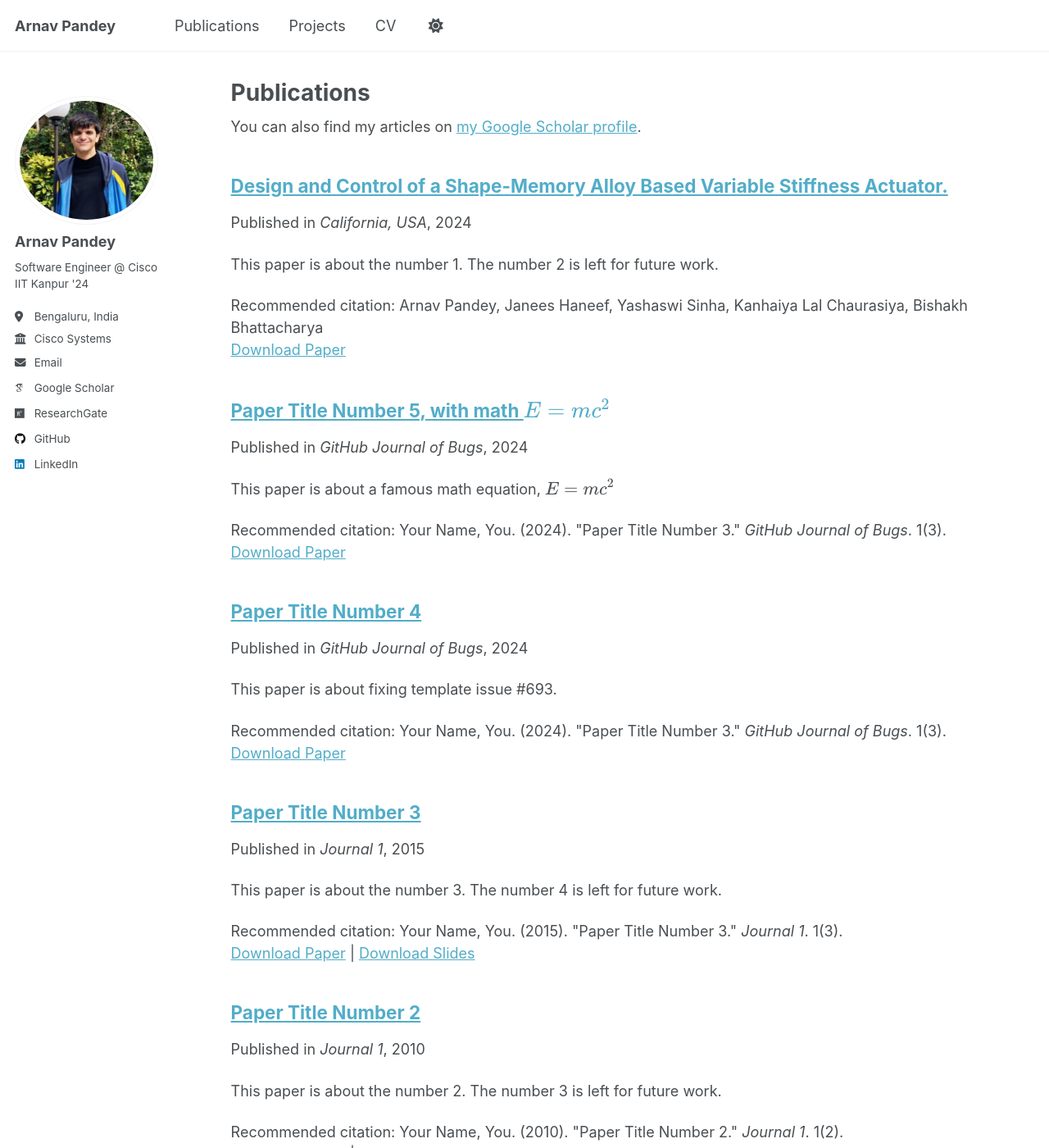
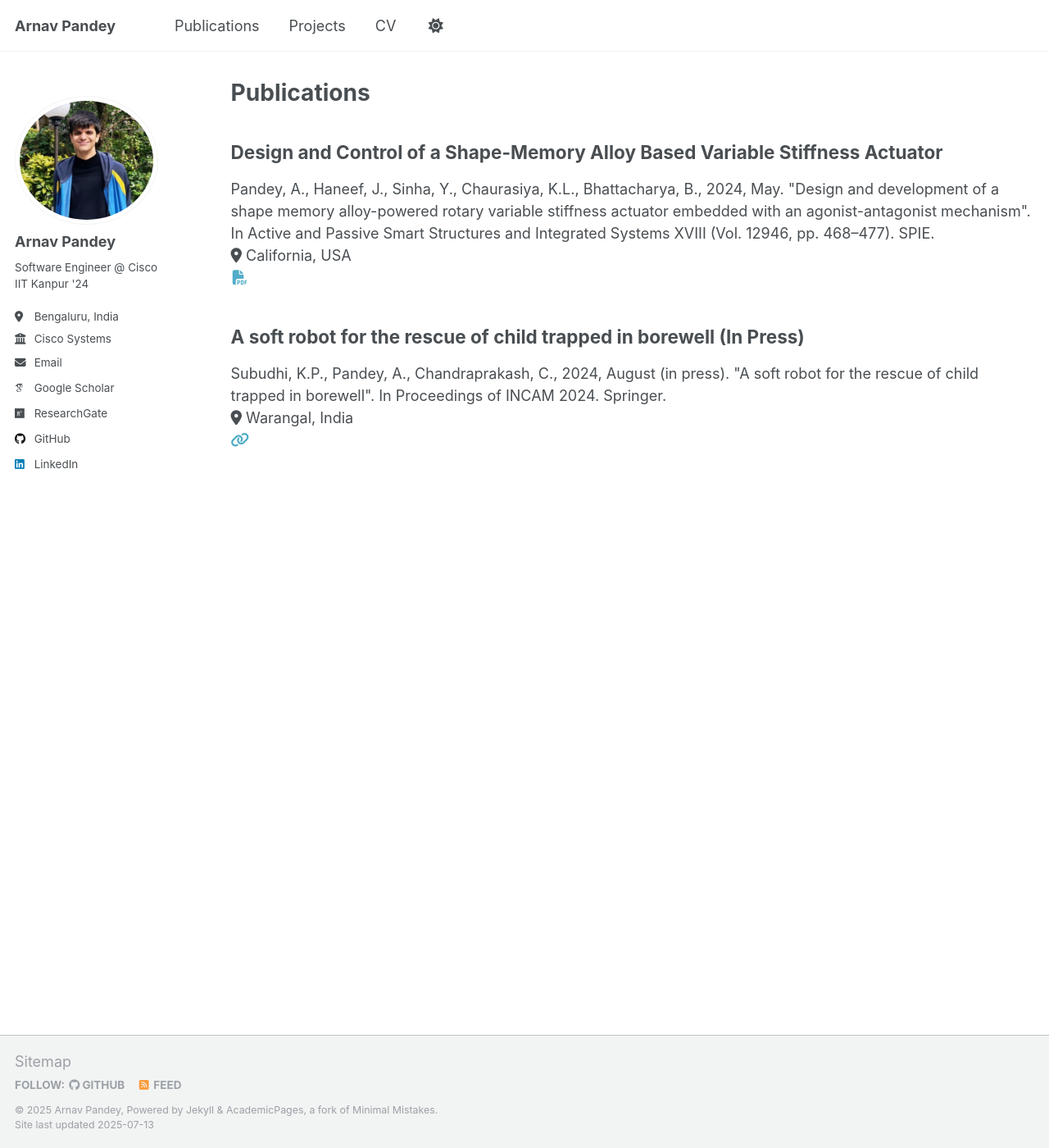
Before and after one commit to arnavpandey712/arnavpandey712.github.io, a Jekyll site: the page built from _pages/publications.html, in a window 1280 px wide and 1400 px high. Shown: the whole window at 82% size. Built offline with Jekyll 4.4.1, drawn with Linux system fonts in a browser that asks for light colours; some web fonts are replaced; a script that is not in the unit is left out; some of the changed text lies outside the part shown.

Commit message:
Finalized the about, publications and CV pages

```diff
--- a/_data/navigation.yml
+++ b/_data/navigation.yml
@@ -9,7 +9,7 @@
 
 main:
   - title: "Publications"
-    url: /pubs/
+    url: /publications/
 
   # - title: "Projects"
   #   url: /projects/
@@ -24,7 +24,7 @@ main:
   #   url: /year-archive/
 
   - title: "CV"
-    url: /files/cv
+    url: /files/CV.pdf
 
   # - title: "CV"
   #   url: /cv-json/
--- a/_includes/archive-single.html
+++ b/_includes/archive-single.html
@@ -27,7 +27,9 @@
     {% endif %}
 
     <h2 class="archive__item-title" itemprop="headline">
-      {% if post.link %}
+      {% if post.collection == 'publications' %}
+        {{ title }}
+      {% elsif post.link %}
         <a href="{{ post.link }}">{{ title }}</a> <a href="{{ base_path }}{{ post.url }}" rel="permalink"><i class="fa fa-link" aria-hidden="true" title="permalink"></i><span class="sr-only">Permalink</span></a>
       {% else %}
         <a href="{{ base_path }}{{ post.url }}" rel="permalink">{{ title }}</a>
@@ -35,49 +37,71 @@
     </h2>
 
     {% if post.read_time %}
+    {% elsif post.read_time and post.collection == 'posts' %}
       <p class="page__meta"><i class="fa fa-clock" aria-hidden="true"></i> {% include read-time.html %}</p>
     {% endif %}
 
-        {% if post.collection == 'teaching' %}
-          <p> {{ post.type }}, <i>{{ post.venue }}</i>, {{ post.date | default: "1900-01-01" | date: "%Y" }} </p>
-        {% elsif post.collection == 'publications' %}
-          <p>Published in <i>{{ post.venue }}</i>, {{ post.date | default: "1900-01-01" | date: "%Y" }} </p>
-        {% elsif post.date %}
-         <p class="page__date"><strong><i class="fa fa-fw fa-calendar" aria-hidden="true"></i> {{ site.data.ui-text[site.locale].date_label | default: "Published:" }}</strong> <time datetime="{{ post.date | default: "1900-01-01" | date_to_xmlschema }}">{{ post.date | default: "1900-01-01" | date: "%B %d, %Y" }}</time></p>
-        {% endif %}
+    {% if post.collection == 'teaching' %}
+      <p> {{ post.type }}, <i>{{ post.venue }}</i>, {{ post.date | default: "1900-01-01" | date: "%Y" }} </p>
+    {% elsif post.collection == 'publications' %}
+      {% if post.abstract %}
+        <details><summary>Abstract</summary>
+        <blockquote>
+        <p>
+        {{ post.abstract }}
+        </p>
+        </blockquote>
+        </details>
+      {% endif %}
 
-    {% if post.excerpt and site.read_more != 'enabled' %}
+      <!-- citation and icon code -->
+      <p>
+      {% if post.citation %}
+        {{ post.citation }}
+      {% endif %}
+
+      {% if post.location %}
+        <br><i class="fas fa-map-marker-alt" aria-hidden="true" style="margin-right:5px;"></i>{{ post.location }}
+      {% endif %}
+
+      <br>
+      {% if post.link %}
+        <a href="{{ post.link }}"><i class="fas fa-fw fa-link zoom" aria-hidden="true"></i></a>
+      {% endif %}
+      {% if post.paperurl %}
+        <a href="{{ post.paperurl }}"><i class="fas fa-fw fa-file-pdf zoom" aria-hidden="true"></i></a>
+      {% endif %}
+      {% if post.code %}
+        <a href="{{ post.code }}"><i class="fas fa-fw fa-code zoom" aria-hidden="true"></i></a>
+      {% endif %}
+      {% if post.github %}
+        <a href="{{ post.github }}"><i class="fab fa-fw fa-github zoom" aria-hidden="true"></i></a>
+      {% endif %}
+      </p>
+    {% elsif post.collection == 'posts' and post.date %}
+      <p class="page__date"><i class="fa fa-fw fa-calendar" aria-hidden="true"></i> <time datetime="{{ post.date | default: "1900-01-01" | date_to_xmlschema }}">{{ post.date | default: "1900-01-01" | date: "%B %d, %Y" }}</time></p>
+    {% endif %}
+
+    {% if post.excerpt and post.collection == 'research' and site.read_more != 'enabled' %}
+      <p class="archive__item-excerpt" itemprop="description">
+        <a href="{{ base_path }}{{ post.url }}" rel="permalink">
+        <div class="container">
+          {{ post.excerpt }}
+          <div class="overlay">
+          </div>
+        </div>
+        </a>
+      </p>
+    {% elsif post.excerpt and site.read_more != 'enabled' %}
     <p class="archive__item-excerpt" itemprop="description">{{ post.excerpt | markdownify }}</p>
     {% elsif post.excerpt and site.read_more == 'enabled' %}
-    <p class="archive__item-excerpt" itemprop="description"><p>{{ post.excerpt | markdownify | remove: '<p>' | remove: '</p>' }}<strong><a href="{{ base_path }}{{ post.url }}" rel="permalink"> Read more</a></strong></p></p>
-    {% endif %}
-
-    {% if post.citation and post.paperurl and post.slidesurl and post.bibtexurl %}
-      <p>Recommended citation: {{ post.citation }}<br /><a href="{{ post.paperurl }}">Download Paper</a> | <a href="{{ post.slidesurl }}">Download Slides</a> | <a href="{{ post.bibtexurl }}">Download Bibtex</a></p>
-    {% elsif post.citation and post.paperurl and post.slidesurl %}
-      <p>Recommended citation: {{ post.citation }}<br /><a href="{{ post.paperurl }}">Download Paper</a> | <a href="{{ post.slidesurl }}">Download Slides</a></p>
-    {% elsif post.citation and post.paperurl and post.bibtexurl %}
-      <p>Recommended citation: {{ post.citation }}<br /><a href="{{ post.paperurl }}">Download Paper</a> | <a href="{{ post.bibtexurl }}">Download Bibtex</a></p>
-    {% elsif post.citation and post.paperurl %}
-      <p>Recommended citation: {{ post.citation }}<br /><a href="{{ post.paperurl }}">Download Paper</a></p>
-    {% elsif post.citation and post.slidesurl and post.bibtexurl %}
-      <p>Recommended citation: {{ post.citation }}<br /><a href="{{ post.slidesurl }}">Download Slides</a> | <a href="{{ post.bibtexurl}}">Download Bibtex</a></p>
-    {% elsif post.citation and post.slidesurl %}
-      <p>Recommended citation: {{ post.citation }}<br /><a href="{{ post.slidesurl }}">Download Slides</a></p>
-    {% elsif post.citation and post.bibtexurl %}
-      <p>Recommended citation: {{ post.citation }}<br /><a href="{{ post.bibtexurl }}">Download Bibtex</a></p>
-    {% elsif post.citation %}
-      <p>Recommended citation: {{ post.citation }}</p>
-    {% elsif post.paperurl and post.bibtexurl %}
-      <p><a href=" {{ post.paperurl }} ">Download Paper</a> | <a href="{{ post.bibtexurl }}">Download Bibtex</a></p>
-    {% elsif post.paperurl %}
-      <p><a href=" {{ post.paperurl }} ">Download Paper</a></p>
-    {% elsif post.slidesurl and post.bibtexurl %}
-      <p><a href="{{ post.slidesurl }}">Download Slides</a> | <a href="{{ post.bibtexurl }}">Download Bibtex</a></p>
-    {% elsif post.slidesurl %}
-      <p><a href="{{ post.slidesurl }}">Download Slides</a></p>
-    {% elsif post.bibtexurl %}
-      <p><a href="{{ post.bibtexurl }}">Download Bibtex</a></p>
+      <p class="archive__item-excerpt" itemprop="description">
+        <p>{{ post.excerpt | markdownify | remove: '<p>' | remove: '</p>' }}
+          <strong>
+            <a href="{{ base_path }}{{ post.url }}" rel="permalink"> Read more</a>
+          </strong>
+        </p>
+      </p>
     {% endif %}
 
   </article>
--- a/_pages/publications.html
+++ b/_pages/publications.html
@@ -5,29 +5,13 @@ permalink: /publications/
 author_profile: true
 ---
 
-{% if site.author.googlescholar %}
-  <div class="wordwrap">You can also find my articles on <a href="{{site.author.googlescholar}}">my Google Scholar profile</a>.</div>
+{% if author.googlescholar %}
+  You can also find my articles on <u><a href="{{author.googlescholar}}">my Google Scholar profile</a>.</u>
 {% endif %}
 
 {% include base_path %}
 
-<!-- New style rendering if publication categories are defined -->
-{% if site.publication_category %}
-  {% for category in site.publication_category  %}
-    {% assign title_shown = false %}
-    {% for post in site.publications reversed %}
-      {% if post.category != category[0] %}
-        {% continue %}
-      {% endif %}
-      {% unless title_shown %}
-        <h2>{{ category[1].title }}</h2><hr />
-        {% assign title_shown = true %}
-      {% endunless %}
-      {% include archive-single.html %}
-    {% endfor %}
-  {% endfor %}
-{% else %}
-  {% for post in site.publications reversed %}
-    {% include archive-single.html %}
-  {% endfor %}
-{% endif %}
+{% assign sorted_pubs = site.publications | sort: "order" %}
+{% for post in sorted_pubs %}
+  {% include archive-single.html %}
+{% endfor %}
--- a/_publications/2010-10-01-paper-title-number-2.md
+++ /dev/null
@@ -1,14 +0,0 @@
----
-title: "Paper Title Number 2"
-collection: publications
-category: manuscripts
-permalink: /publication/2010-10-01-paper-title-number-2
-excerpt: 'This paper is about the number 2. The number 3 is left for future work.'
-date: 2010-10-01
-venue: 'Journal 1'
-slidesurl: 'http://academicpages.github.io/files/slides2.pdf'
-paperurl: 'http://academicpages.github.io/files/paper2.pdf'
-citation: 'Your Name, You. (2010). &quot;Paper Title Number 2.&quot; <i>Journal 1</i>. 1(2).'
----
-
-The contents above will be part of a list of publications, if the user clicks the link for the publication than the contents of section will be rendered as a full page, allowing you to provide more information about the paper for the reader. When publications are displayed as a single page, the contents of the above "citation" field will automatically be included below this section in a smaller font.
--- a/_publications/2015-10-01-paper-title-number-3.md
+++ /dev/null
@@ -1,14 +0,0 @@
----
-title: "Paper Title Number 3"
-collection: publications
-category: manuscripts
-permalink: /publication/2015-10-01-paper-title-number-3
-excerpt: 'This paper is about the number 3. The number 4 is left for future work.'
-date: 2015-10-01
-venue: 'Journal 1'
-slidesurl: 'http://academicpages.github.io/files/slides3.pdf'
-paperurl: 'http://academicpages.github.io/files/paper3.pdf'
-citation: 'Your Name, You. (2015). &quot;Paper Title Number 3.&quot; <i>Journal 1</i>. 1(3).'
----
-
-The contents above will be part of a list of publications, if the user clicks the link for the publication than the contents of section will be rendered as a full page, allowing you to provide more information about the paper for the reader. When publications are displayed as a single page, the contents of the above "citation" field will automatically be included below this section in a smaller font.
--- a/_publications/2025-06-08-paper-title-number-5.md
+++ /dev/null
@@ -1,13 +0,0 @@
----
-title: "Paper Title Number 5, with math $$E=mc^2$$"
-collection: publications
-category: conferences
-permalink: /publication/2024-02-17-paper-title-number-4
-excerpt: 'This paper is about a famous math equation, $$E=mc^2$$'
-date: 2024-02-17
-venue: 'GitHub Journal of Bugs'
-paperurl: 'http://academicpages.github.io/files/paper3.pdf'
-citation: 'Your Name, You. (2024). &quot;Paper Title Number 3.&quot; <i>GitHub Journal of Bugs</i>. 1(3).'
----
-
-Using [MathJax](https://www.mathjax.org/) in the description is supported - $$E=mc^2$$ - however, the use must be mindful that the default delimiters are `$$...$$` and `\\[...\\]` which differs from the `$...$` that is typically expected.
--- a/_publications/SPIE.md
+++ b/_publications/SPIE.md
@@ -1,14 +1,13 @@
 ---
-title: "Design and Control of a Shape-Memory Alloy Based Variable Stiffness Actuator."
+title: "Design and Control of a Shape-Memory Alloy Based Variable Stiffness Actuator"
 collection: publications
 # category: manuscripts
-permalink: /publication/SPIE.md
-excerpt: 'This paper is about the number 1. The number 2 is left for future work.'
+permalink: /publication/SPIE
 date: May, 2024
-venue: 'California, USA'
+location: 'California, USA'
+order: 1
 # slidesurl: 'http://academicpages.github.io/files/slides1.pdf'
 paperurl: 'https://doi.org/10.1117/12.3010086'
 # bibtexurl: 'http://academicpages.github.io/files/bibtex1.bib'
-citation: 'Arnav Pandey, Janees Haneef, Yashaswi Sinha, Kanhaiya Lal Chaurasiya, Bishakh Bhattacharya'
+citation: 'Pandey, A., Haneef, J., Sinha, Y., Chaurasiya, K.L., Bhattacharya, B., 2024, May. "Design and development of a shape memory alloy-powered rotary variable stiffness actuator embedded with an agonist-antagonist mechanism". In Active and Passive Smart Structures and Integrated Systems XVIII (Vol. 12946, pp. 468–477). SPIE.'
 ---
-The contents above will be part of a list of publications, if the user clicks the link for the publication than the contents of section will be rendered as a full page, allowing you to provide more information about the paper for the reader. When publications are displayed as a single page, the contents of the above "citation" field will automatically be included below this section in a smaller font.
--- a/publications.md
+++ /dev/null
@@ -1,18 +0,0 @@
----
-layout: home
-title: "Publications"
-permalink: /pubs/
-author_profile: true
----
-
-## Publications
-
-- **Pandey, A.**, Haneef, J., Sinha, Y., Chaurasiya, K.L., Bhattacharya, B.<br>
-  **"Design and Control of a Shape-Memory Alloy Based Variable Stiffness Actuator."**<br>
-  *Proceedings of SPIE Smart Structures + NDE*, May 2024.<br>
-  [DOI](https://doi.org/10.1117/12.3010086)
-
-- Subudhi, K.P., **Pandey, A.**, Chandraprakash, C.,<br>
-  **"A Vine-Inspired Soft Robot for Borewell Rescue Missions."**<br>
-  *Indian National Conference on Applied Mechanics (INCAM)*, August 2024.(in press<br>
-  [Abstract](https://incam.isam.co.in/book-of-abstracts) *(Paper ID-152)*
```
Also changed, not shown: _pages/about.md (+10 -9 lines), _publications/2024-02-17-paper-title-number-4.md (deleted, +0 -13 lines), _publications/INCAM.md (added, +11 -0 lines), pub_test.md (renamed from _publications/pub.md, +6 -1 lines).
